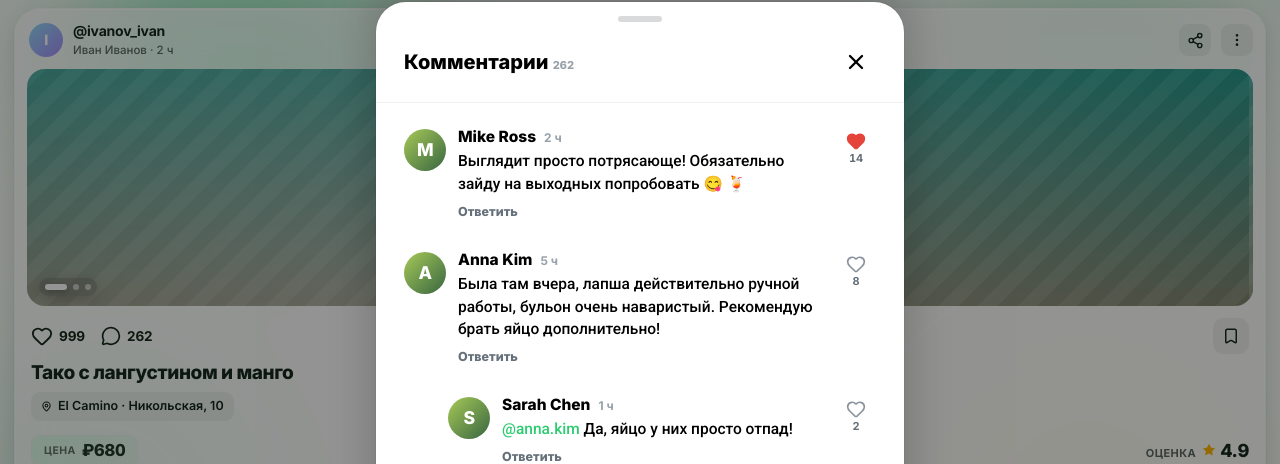
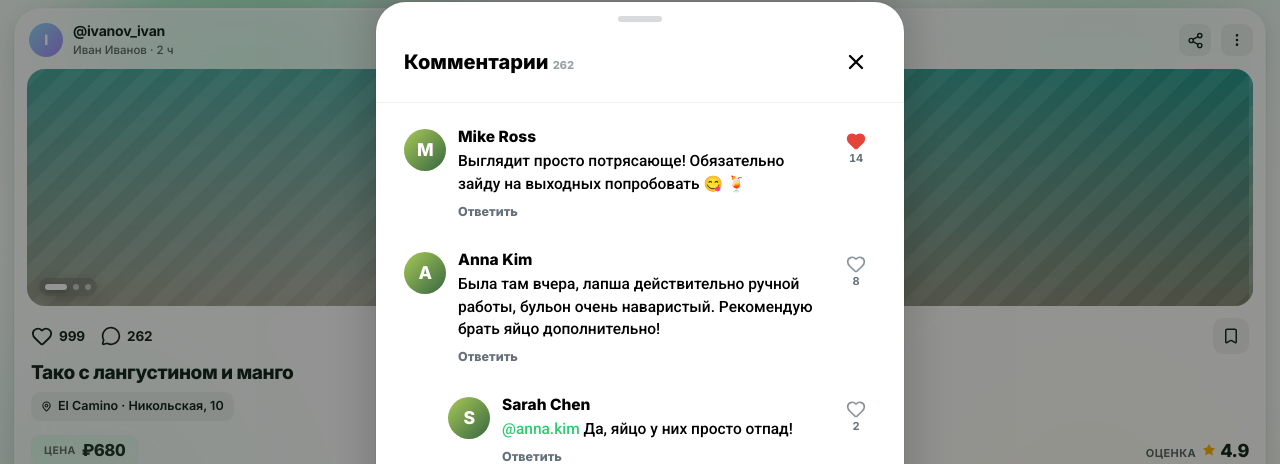
Before and after one commit to goldslugger762/foody-front, a Next.js app: page / in a window 1280 px wide. Both pictures are taken after a click on the button "262". Shown: the part 110-574 px from the top of the page. Built offline with nearby package versions, Linux system fonts and the light colour scheme.

Commit message:
убраны временно таймстампы

```diff
--- a/components/feed/comments-sheet.tsx
+++ b/components/feed/comments-sheet.tsx
@@ -40,6 +40,8 @@ const SHEET_TRANSITION = {
   ease: [0.22, 1, 0.36, 1],
 } as const;
 const OVERLAY_TRANSITION = { duration: 0.22, ease: "easeOut" } as const;
+// MVP: timestamps are hidden in the sheet, but can be restored by flipping this.
+const SHOW_COMMENT_TIMESTAMPS = false;
 const CURRENT_USER: PostComment = {
   id: 0,
   user: "@you",
@@ -356,9 +358,11 @@ function CommentRow({
           <span className="truncate text-[15.5px] leading-tight font-extrabold tracking-normal text-black">
             {comment.realName}
           </span>
-          <span className="shrink-0 text-[12px] leading-tight font-bold text-[#99A1AB]">
-            {comment.when}
-          </span>
+          {SHOW_COMMENT_TIMESTAMPS && (
+            <span className="shrink-0 text-[12px] leading-tight font-bold text-[#99A1AB]">
+              {comment.when}
+            </span>
+          )}
         </div>
 
         <p className="mt-1 font-[family-name:var(--font-roboto)] text-[15.5px] leading-[1.46] font-medium text-black">
```
